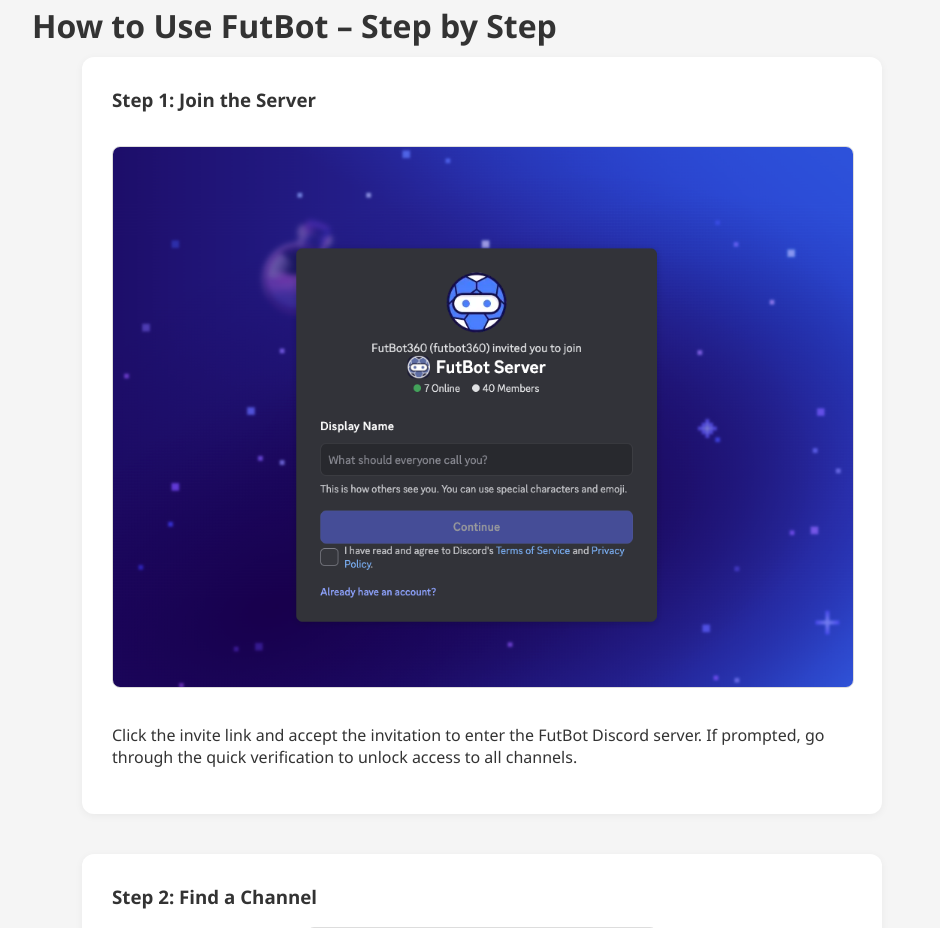
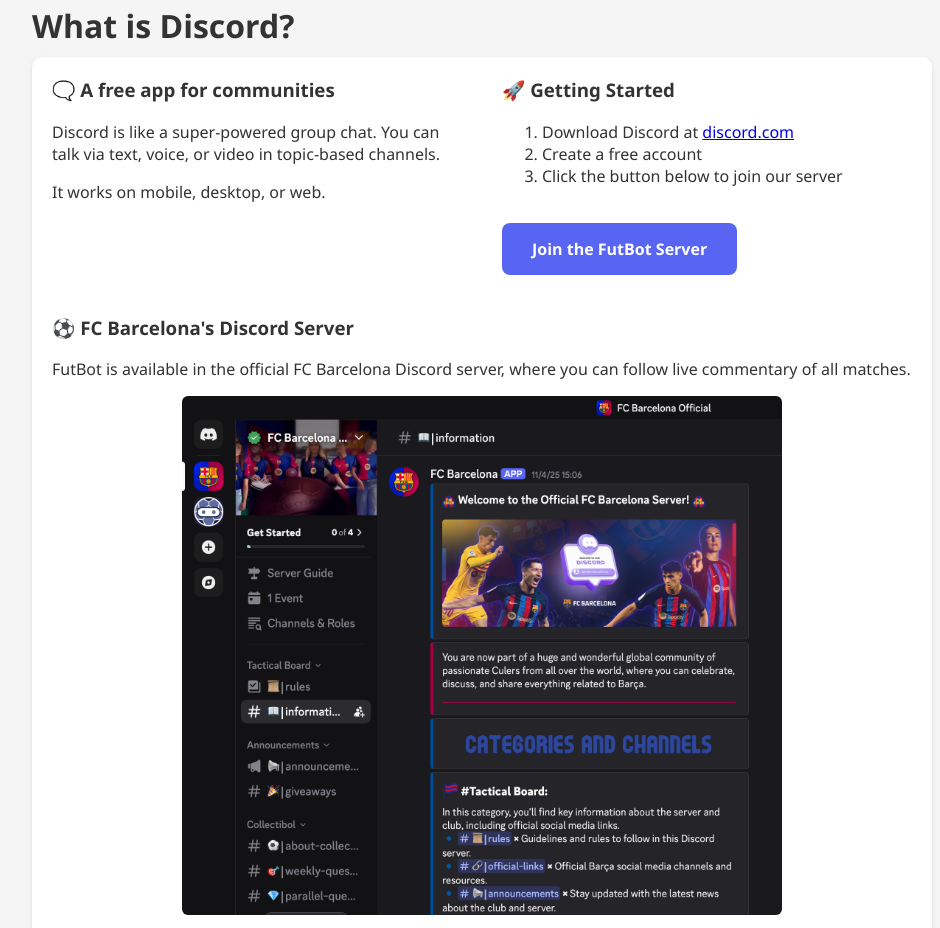
Before and after one commit to FutBot360/FutBot360.github.io, a plain HTML site: page index.html in a window 1280 px wide. Shown: the part 2000-2928 px from the top of the page, without its empty margins (158-1098 px from the left). Drawn offline with Linux system fonts and the light colour scheme.

Commit message:
Update index.html

```diff
--- a/index.html
+++ b/index.html
@@ -246,12 +246,38 @@
   </div>
 </section>
 <section style="margin-top: 40px;">
+  <h2>What is Discord?</h2>
+  <div class="card" onmouseout="this.style.transform='scale(1)';" onmouseover="this.style.transform='scale(1.02)';" style="max-width: 1500px; margin: 0 auto; transition: transform 0.3s;">
+    <div class="discord-guide">
+      <div>
+      <h3>🗨️ A free app for communities</h3>
+      <p>Discord is like a super-powered group chat. You can talk via text, voice, or video in topic-based channels.</p>
+      <p>It works on mobile, desktop, or web.</p>
+      </div>
+      <div>
+      <h3>🚀 Getting Started</h3>
+      <ol>
+      <li>Download Discord at <a href="https://discord.com" target="_blank">discord.com</a></li>
+      <li>Create a free account</li>
+      <li>Click the button below to join our server</li>
+      </ol>
+      <a class="btn" href="https://discord.gg/buDcGDhp">Join the FutBot Server</a>
+      </div>
+      <div>
+        <h3>⚽ FC Barcelona's Discord Server</h3>
+        <p>FutBot is available in the official FC Barcelona Discord server, where you can follow live commentary of all matches.</p>
+        <img alt="FutBot in Barcelona's Discord Server" src="images/barça.png" style="display:block; max-width: 600px; border-radius: 6px; margin: 0 auto 10px; margin-bottom: 10px;"/>        </div>
+      </div>
+  </div>
+</section>
+<section style="margin-top: 40px;">
   <h2>How to Use FutBot – Step by Step</h2>
   <div class="step-by-step">
     <div class="step">
     <h3>Step 1: Join the Server</h3>
     <img alt="Join the FutBot server" src="images/step1_open_invitation.png"/>
-    <p>Click the invite link and accept the invitation to enter the FutBot Discord server. If prompted, go through the quick verification to unlock access to all channels.</p>
+    <p>Click the invite link and accept the invitation to enter the FutBot Discord server. If prompted, go through the quick verification to unlock access to all channels. Then, you will see something like this:</p>
+    <img alt="FutBot server full screen" src="images/complete_server.png"/>
   </div>
   <div class="step">
     <h3>Step 2: Find a Channel</h3>
```
